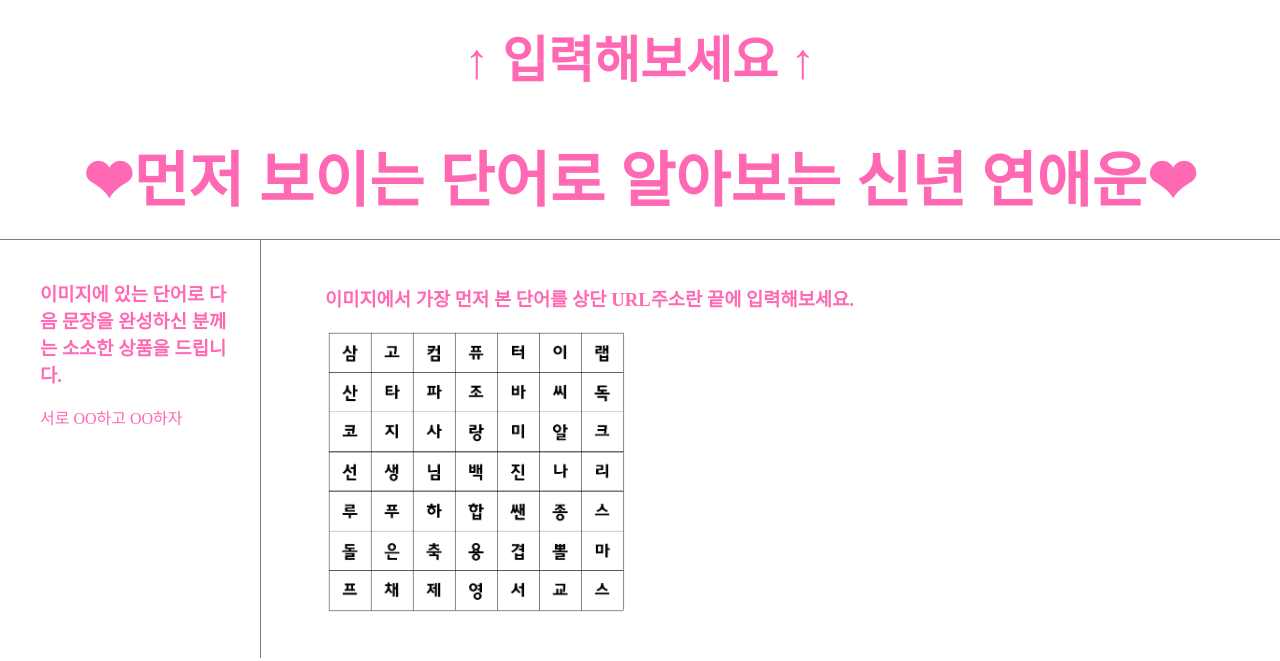
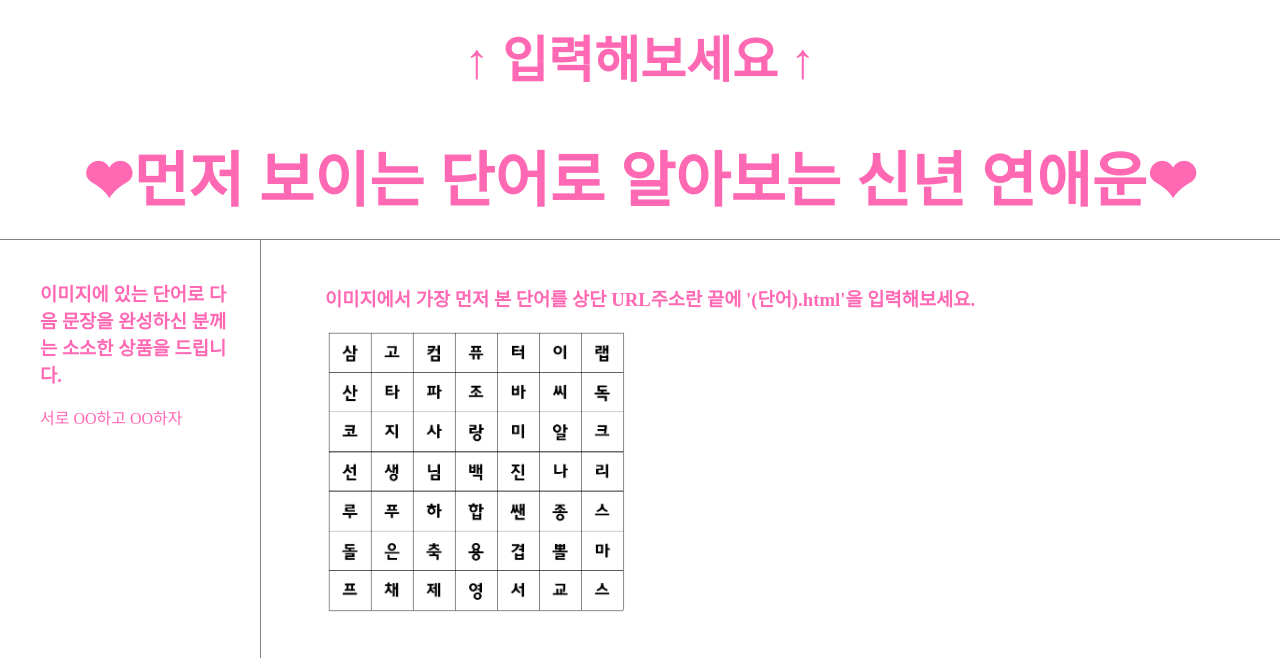
Before and after one commit to kuna1015/newyear, a plain HTML site: page index.html in a window 1280 px wide. Drawn offline with Linux system fonts and the light colour scheme.

Commit message:
Update index.html

```diff
--- a/index.html
+++ b/index.html
@@ -50,7 +50,7 @@ body{
     <h3>이미지에 있는 단어로 다음 문장을 완성하신 분께는 소소한 상품을 드립니다.</h3> 서로 OO하고 OO하자
   </ul>
   <div id="article">
-    <h3>이미지에서 가장 먼저 본 단어를 상단 URL주소란 끝에 입력해보세요.</h3>
+    <h3>이미지에서 가장 먼저 본 단어를 상단 URL주소란 끝에 '(단어).html'을 입력해보세요.</h3>
     <p><img src="가로세로낱말퀴즈.png" width=300px></p>
 </div>
 </body>
```
